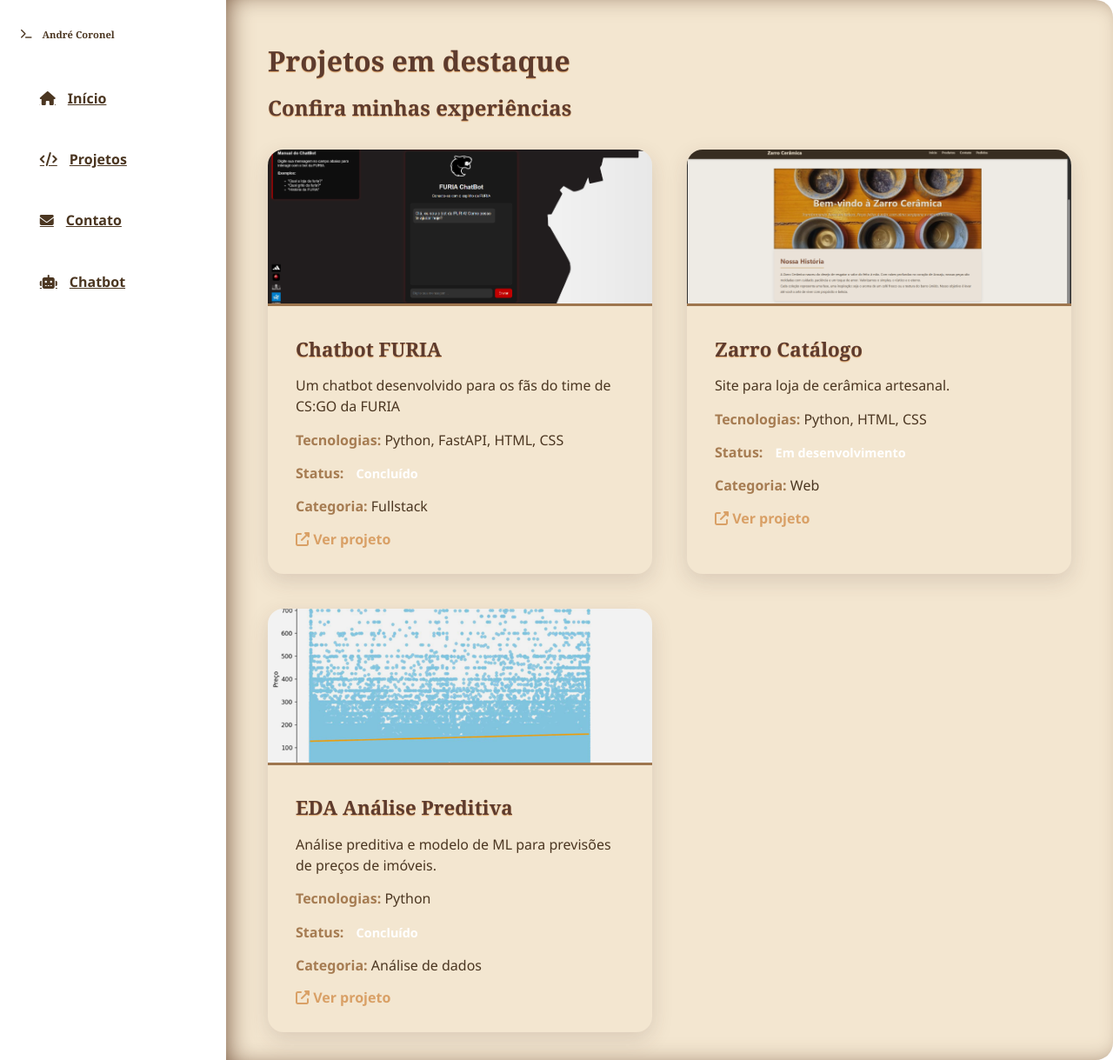
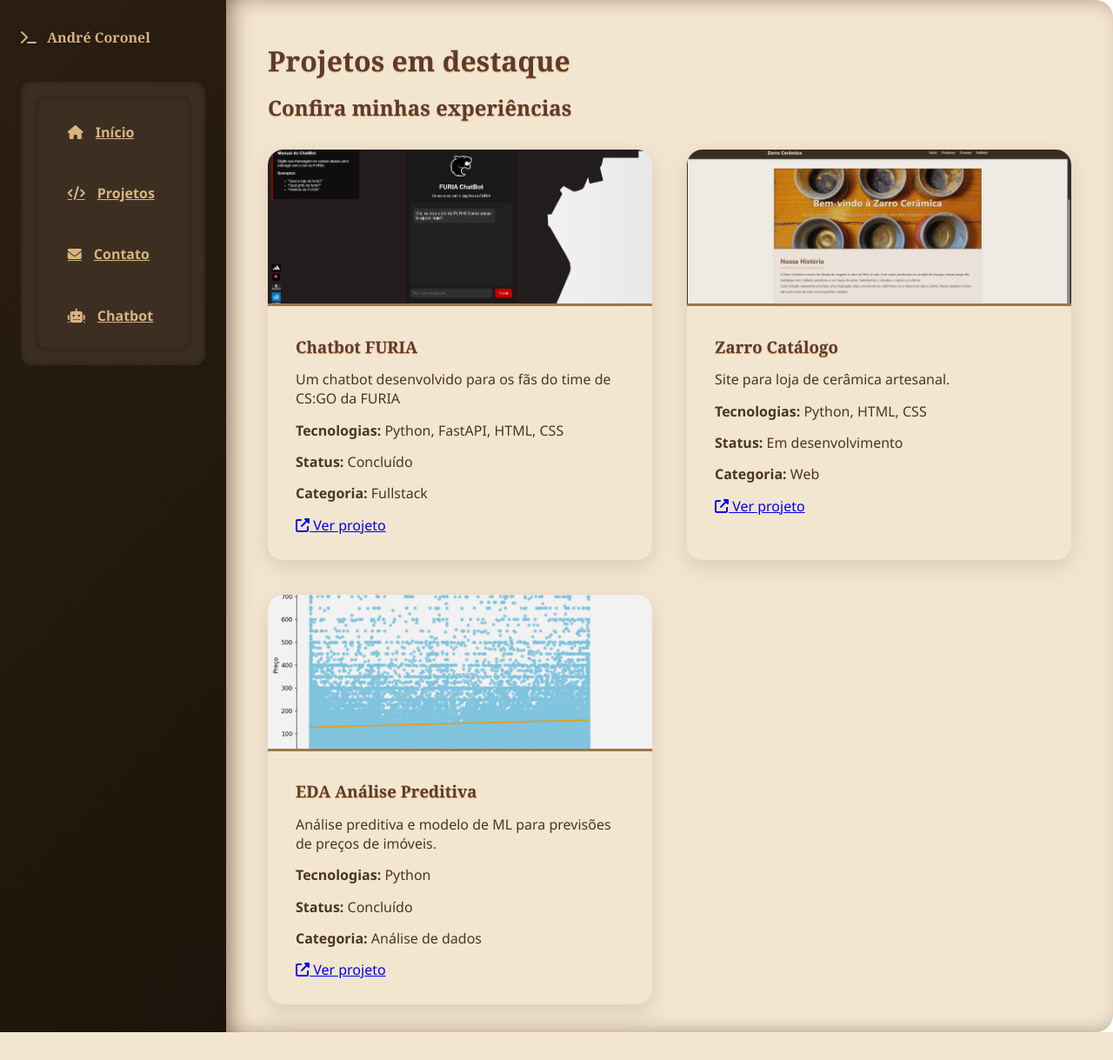
Before and after one commit to aclfilho/Blog, a FastAPI app: page /projetos in a window 1280 px wide. Shown: the whole page at 87% size. After the commit the page ends 1187 px from the top, so only its background shows below. Run offline with FastAPI, Linux system fonts and the light colour scheme.

Commit message:
estilo novo

```diff
--- a/static/style.css
+++ b/static/style.css
@@ -7,9 +7,9 @@
 
 /* Base e corpo */
 body {
-  background-color: transparent; /* removido fundo marrom */
+  background-color: transparent; /* mantém fundo transparente para herdar cor da .container */
   font-family: 'Segoe UI', Tahoma, Geneva, Verdana, sans-serif;
-  color: #4b3621; /* cor do texto mais escura para melhor contraste */
+  color: #4b3621; /* cor do texto marrom escuro */
   display: flex;
   align-items: stretch;  /* para o container ocupar toda altura */
   justify-content: center;
@@ -25,22 +25,24 @@ body {
   flex-grow: 1;
   min-height: 100vh;
   width: 100vw;
-  background: transparent; /* fundo removido */
-  border-radius: 0; /* sem bordas arredondadas */
-  box-shadow: none; /* remove sombra */
+  background: transparent; /* sem fundo para respeitar fundo do body */
+  border-radius: 0;
+  box-shadow: none;
   overflow: hidden;
 }
 
 /* Sidebar temática café */
 .sidebar {
   width: 260px;
-  background-color: transparent; /* fundo removido */
-  color: #4b3621;
+  background-color: #2b1e12; /* marrom bem escuro */
+  color: #d9b382; /* bege/dourado para contraste */
   display: flex;
   flex-direction: column;
   padding: 2rem 1.5rem;
   box-shadow: none;
   font-weight: 600;
+  /* adiciona um leve gradiente para dar profundidade */
+  background: linear-gradient(135deg, #2b1e12 0%, #1c140a 100%);
 }
 
 /* Foto de perfil temática */
@@ -79,14 +81,14 @@ body {
 
 /* Logo */
 .logo {
-  font-size: 0.7rem;
+  font-size: 1rem;
   font-weight: 900;
   display: flex;
   align-items: center;
   gap: 12px;
   margin-bottom: 2.5rem;
-  color: #4b3621;
-  text-shadow: none;
+  color: #d9b382; /* ajustado para bege/dourado, maior contraste */
+  text-shadow: 0 1px 1px rgba(0,0,0,0.4);
   font-family: 'Georgia', serif;
 }
 
@@ -95,6 +97,10 @@ body {
   display: flex;
   flex-direction: column;
   gap: 1.2rem;
+  background-color: #3c2f22; /* bege escuro para contraste com sidebar */
+  padding: 1rem; /* espaçamento interno */
+  border-radius: 12px;
+  box-shadow: inset 0 0 10px rgba(0,0,0,0.3);
 }
 
 .nav-menu a {
@@ -103,8 +109,8 @@ body {
   gap: 14px;
   padding: 0.85rem 1.3rem;
   border-radius: 10px;
-  color: #4b3621;
-  background-color: transparent;
+  color: #d9b382; /* bege/dourado para texto */
+  background-color: transparent; /* fundo transparente para o link */
   font-weight: 600;
   transition: background-color 0.3s, color 0.3s;
   box-shadow: none;
@@ -112,16 +118,16 @@ body {
 }
 
 .nav-menu a:hover {
-  background-color: #d9a066;
-  color: #3b2e2e;
-  box-shadow: inset 0 0 10px 2px #d9a066;
+  background-color: #d9a066; /* tom dourado café para hover */
+  color: #3b2e2e; /* texto escurecido para contraste */
+  border-color: #b88633; /* borda dourada para destaque */
 }
 
 /* Conteúdo principal */
 .conteudo {
   flex: 1;
   padding: 3rem 3rem 2rem 3rem;
-  background-color: #f3e6d0; /* mantém fundo bege claro */
+  background-color: #f3e6d0; /* bege claro */
   color: #4b3621;
   box-shadow: inset 10px 0 30px -10px #6f4e37;
   border-top-right-radius: 20px;
@@ -188,6 +194,18 @@ footer {
   .nav-menu {
     flex-direction: row;
     gap: 0.8rem;
+    background-color: transparent; /* remove fundo no mobile para leveza */
+    padding: 0;
+  }
+
+  .nav-menu a {
+    background-color: transparent;
+    color: #d9b382;
+  }
+
+  .nav-menu a:hover {
+    background-color: #d9a066;
+    color: #3b2e2e;
   }
 
   .conteudo {
@@ -252,50 +270,5 @@ footer {
 
 .project-content h3 {
   margin: 0;
-  font-size: 1.4rem;
-  color: #5d3b2e;
-  font-family: 'Georgia', serif;
+  font-size: 1.
 }
-
-.project-content p {
-  margin: 0;
-  font-size: 1rem;
-  color: #4b3621;
-  line-height: 1.5;
-}
-
-.project-content p strong {
-  color: #a67c52;
-}
-
-.project-link {
-  margin-top: auto;
-  align-self: flex-start;
-  color: #d9a066;
-  font-weight: 700;
-  text-decoration: none;
-  transition: color 0.3s ease;
-  font-size: 1rem;
-}
-
-.project-link:hover {
-  color: #6f4e37;
-}
-
-/* Status */
-.status {
-  padding: 3px 10px;
-  border-radius: 8px;
-  font-weight: 700;
-  color: #fff;
-  font-size: 0.9rem;
-  font-family: 'Segoe UI', sans-serif;
-}
-
-.status.completed {
-  background-color: #a67c52;
-}
-
-.status.pending {
-  background-color: #6f4e37;
-}
```
